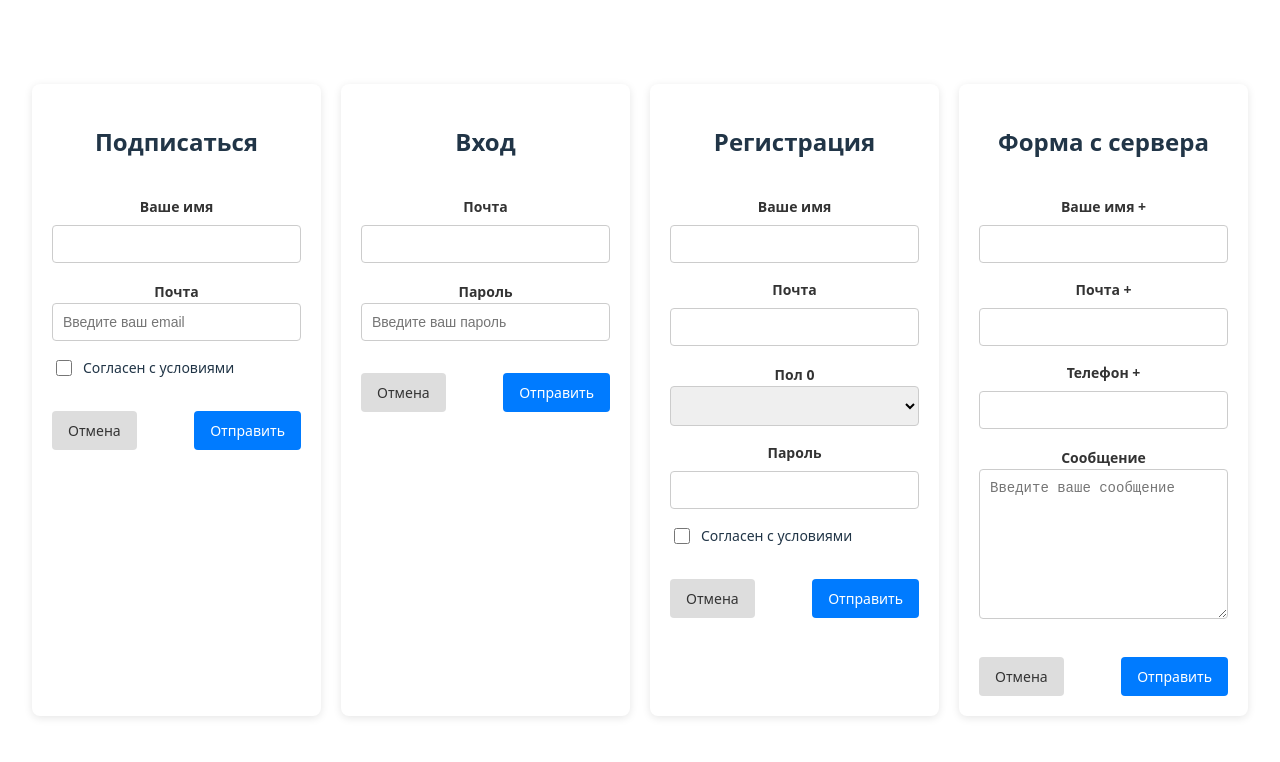
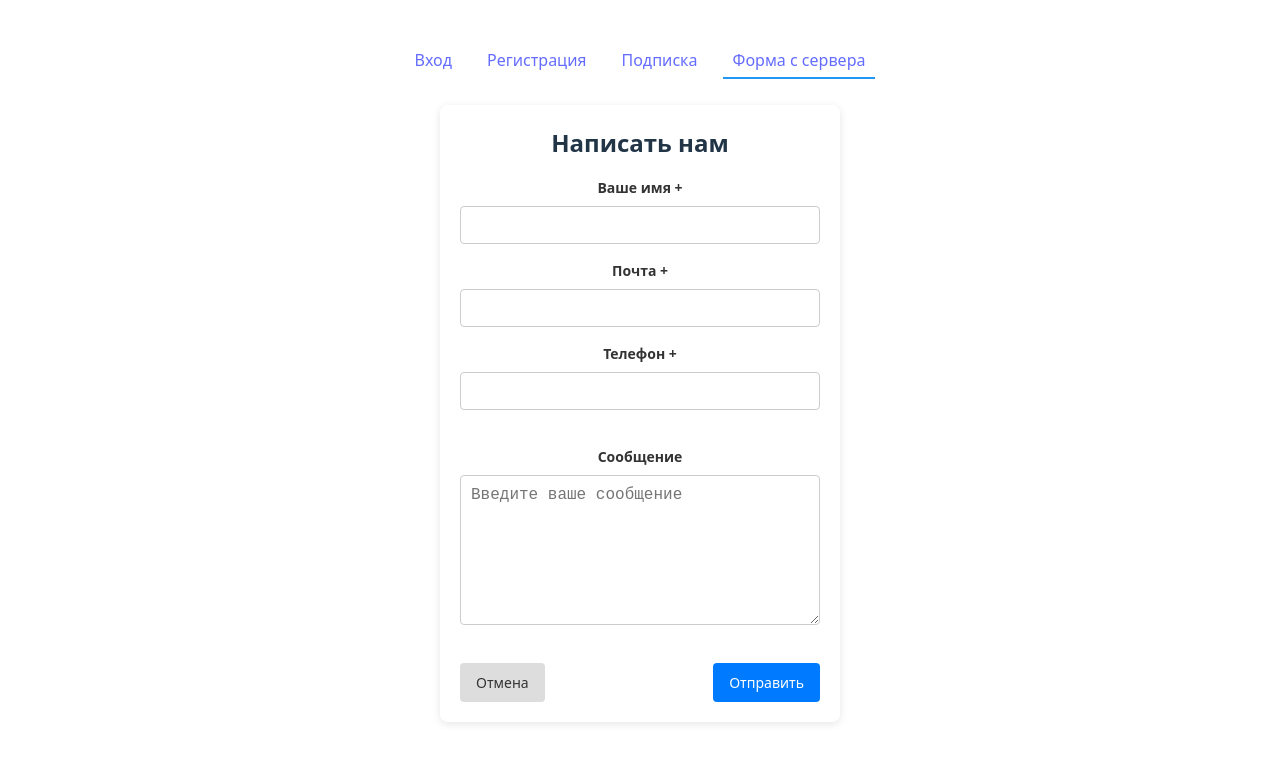
Before and after one commit to VladislavGrishaev/generator-forms, a Vue app: page /feedback in a window 1280 px wide. Shown: the top 762 px of the page. Built offline with nearby package versions, Linux system fonts and the light colour scheme.

Commit message:
верстка шапки и страниц, настройка и подключение роутов, эмуляция загрузки полей с сервера генератора формы

```diff
--- a/src/App.vue
+++ b/src/App.vue
@@ -1,14 +1,11 @@
 <script setup lang="ts">
-import FormTabs from "./components/FormTabs.vue";
-import Subscribe from "./pages/subscribe.vue";
-import Login from "./pages/login.vue";
-import Registration from "./pages/registration.vue";
-import Serever_form from "./pages/server_form.vue";
+
+import Header from "./components/Header.vue";
 </script>
 
 <template>
-  <subscribe/>
-  <login/>
-  <registration/>
-  <serever_form/>
+    <Header/>
+    <div class="container">
+        <router-view />
+    </div>
 </template>
--- a/src/assets/styles/main.scss
+++ b/src/assets/styles/main.scss
@@ -66,13 +66,17 @@ button:focus-visible {
 }
 
 #app {
-  display: flex;
-  gap: 20px;
   max-width: 1280px;
   width: 100%;
+  min-height: 100vh;
   margin: 0 auto;
   padding: 2rem;
   text-align: center;
+}
+
+.container {
+  display: flex;
+  justify-content: center;
 }
 
 @media (prefers-color-scheme: light) {
--- a/src/assets/styles/form_generator.scss
+++ b/src/assets/styles/modules/_form_generator.scss
@@ -8,6 +8,10 @@
   background: #fff;
   border-radius: 8px;
   box-shadow: 0 2px 8px rgba(0, 0, 0, 0.1);
+
+  h2 {
+    margin: 0;
+  }
 
   &__field {
     display: flex;
--- /dev/null
+++ b/src/assets/styles/modules/_header.scss
@@ -0,0 +1,23 @@
+.header {
+  display: flex;
+  justify-content: center;
+  margin: 0 0 10px 0;
+
+  &__list-menu {
+    display: flex;
+    gap: 15px;
+    padding: 0;
+    list-style: none;
+  }
+
+
+  &__item-link {
+    display: block;
+    padding: 0 10px 5px 10px;
+
+    &.active {
+      border-bottom: 2px solid #2196f3;
+    }
+  }
+
+}
--- a/src/components/FormGenerator.vue
+++ b/src/components/FormGenerator.vue
@@ -1,6 +1,6 @@
 <script setup lang="ts">
 import {defineProps, reactive, useSlots, watch} from 'vue';
-import '../assets/styles/form_generator.scss';
+import '../assets/styles/modules/_form_generator.scss';
 
 /** -------------------------------------------------- **/
 
--- /dev/null
+++ b/src/components/Header.vue
@@ -0,0 +1,48 @@
+<script setup lang="ts">
+import '../assets/styles/modules/_header.scss';
+import {useRoute} from "vue-router";
+import {computed} from "vue";
+
+const route = useRoute();
+
+const isActiveRoute = computed(() => route?.path || '');
+
+</script>
+
+
+<template>
+		<header class="header">
+				<nav class="header__nav-wrap">
+						<ul class="header__list-menu">
+								<li class="header__item-menu">
+										<router-link
+														to="/"
+														:class="{'active': isActiveRoute === '/'}"
+														class="header__item-link"
+										>Вход</router-link>
+								</li>
+								<li class="header__item-menu">
+										<router-link
+														to="/registration"
+														:class="{'active': isActiveRoute === '/registration'}"
+														class="header__item-link"
+										>Регистрация</router-link>
+								</li>
+								<li class="header__item-menu">
+										<router-link
+														to="/subscribe"
+														:class="{'active': isActiveRoute === '/subscribe'}"
+														class="header__item-link"
+										>Подписка</router-link>
+								</li>
+								<li class="header__item-menu">
+										<router-link
+														to="/feedback"
+														:class="{'active': isActiveRoute === '/feedback'}"
+														class="header__item-link"
+										>Форма с сервера</router-link>
+								</li>
+						</ul>
+				</nav>
+		</header>
+</template>
--- a/src/main.ts
+++ b/src/main.ts
@@ -2,9 +2,11 @@ import { createApp } from 'vue'
 // @ts-ignore
 import App from './App.vue'
 import {form} from './store/form.ts'
+import router from "./router";
+import './assets/styles/main.scss'
 
-import './assets/styles/main.scss'
 
 const app = createApp(App)
 app.use(form)
+app.use(router)
 app.mount('#app')
--- a/src/pages/login.vue
+++ b/src/pages/login.vue
@@ -29,6 +29,7 @@ const loginFields = [
 
 const submitForm = (data: typeof LoginFormData) => {
   console.log('Форма отправлена с данными:', data)
+  alert('Форма отправлена с данными: ' + JSON.stringify(data, null, 2));
 }
 
 const cancelForm = () => {
--- a/src/pages/registration.vue
+++ b/src/pages/registration.vue
@@ -51,6 +51,7 @@ const registrationFields = [
 
 const submitForm = (data: typeof registrationFormData) => {
   console.log('Форма отправлена с данными:', data)
+  alert('Форма отправлена с данными: ' + JSON.stringify(data, null, 2));
 }
 
 const cancelForm = () => {
--- a/src/pages/server_form.vue
+++ b/src/pages/server_form.vue
@@ -18,13 +18,15 @@ const feedbackFormData = reactive<FeedbackFormData>({
 
 const dynamicFields = ref([]);
 
+const loading = ref(true);
+
 onMounted(async () => {
   try {
+    setTimeout(async () => {
       const response = await fetch('data/api_form_data.json');
       const data = await response.json();
       dynamicFields.value = data.fields;
 
-    // Добавляем поле message, если его нет в данных
       if (!dynamicFields.value.some(field => field.name === 'message')) {
         dynamicFields.value.push({
           name: 'message',
@@ -32,6 +34,9 @@ onMounted(async () => {
           type: 'textarea'
         });
       }
+
+      loading.value = false;
+    }, 1500);
   } catch (error) {
     console.error('Ошибка загрузки данных', error);
   }
@@ -39,6 +44,7 @@ onMounted(async () => {
 
 const submitForm = (data: typeof feedbackFormData) => {
   console.log('Форма отправлена с данными:', data);
+  alert('Форма отправлена с данными: ' + JSON.stringify(data, null, 2));
 };
 
 const cancelForm = () => {
@@ -54,11 +60,16 @@ const cancelForm = () => {
 </script>
 
 <template>
+		<div v-if="loading" class="preloader">
+				<div class="spinner"></div>
+				Загрузка...
+		</div>
+
 		<FormGenerator
 						v-if="dynamicFields.length > 0"
 						:modelValue="feedbackFormData"
 						:fields="dynamicFields"
-						title="Форма с сервера"
+						title="Написать нам"
 						@submit="submitForm"
 						@cancel="cancelForm"
 		>
@@ -74,3 +85,56 @@ const cancelForm = () => {
 				</template>
 		</FormGenerator>
 </template>
+
+<style scoped>
+
+.preloader {
+    position: absolute;
+    top: 50%;
+    left: 50%;
+    transform: translate(-50%, -50%);
+    display: flex;
+    align-items: center;
+    justify-content: center;
+    font-size: 18px;
+    color: #2196f3;
+}
+
+.spinner {
+    border: 4px solid transparent;
+    border-top: 4px solid #2196f3;
+    border-radius: 50%;
+    width: 50px;
+    height: 50px;
+    margin: 0 20px 0 0;
+    animation: spin 1s linear infinite;
+}
+
+@keyframes spin {
+    0% {
+        transform: rotate(0deg);
+    }
+    100% {
+        transform: rotate(360deg);
+    }
+}
+
+.custom-msg-field {
+    margin-top: 20px;
+}
+
+.form-generator__textarea {
+    width: 100%;
+    height: 150px;
+    padding: 10px;
+    border-radius: 4px;
+    border: 1px solid #ccc;
+    font-size: 16px;
+}
+
+.form-generator__label {
+    font-size: 14px;
+    margin-bottom: 8px;
+    display: block;
+}
+</style>
--- a/src/pages/subscribe.vue
+++ b/src/pages/subscribe.vue
@@ -34,6 +34,7 @@ const subscribeFields = [
 
 const submitForm = (data: typeof subscribeFormData) => {
   console.log('Форма отправлена с данными:', data)
+  alert('Форма отправлена с данными: ' + JSON.stringify(data, null, 2));
 }
 
 const cancelForm = () => {
--- a/src/router/index.ts
+++ b/src/router/index.ts
@@ -0,0 +1,33 @@
+import {createRouter, createWebHistory} from "vue-router";
+
+const router = createRouter({
+ history: createWebHistory(import.meta.env.BASE_URL),
+ routes: [
+  {
+   path: "/",
+   name: "login",
+    // @ts-ignore
+   component: () => import("../pages/login.vue"),
+  },
+  {
+   path: "/feedback",
+   name: "server_form",
+    // @ts-ignore
+   component: () => import("../pages/server_form.vue"),
+  },
+   {
+     path: "/registration",
+     name: "registration",
+     // @ts-ignore
+     component: () => import("../pages/registration.vue"),
+   },
+   {
+     path: "/subscribe",
+     name: "subscribe",
+     // @ts-ignore
+     component: () => import("../pages/subscribe.vue"),
+   },
+ ],
+});
+
+export default router;
```
Lines whose indentation alone changed are shown as unchanged.
